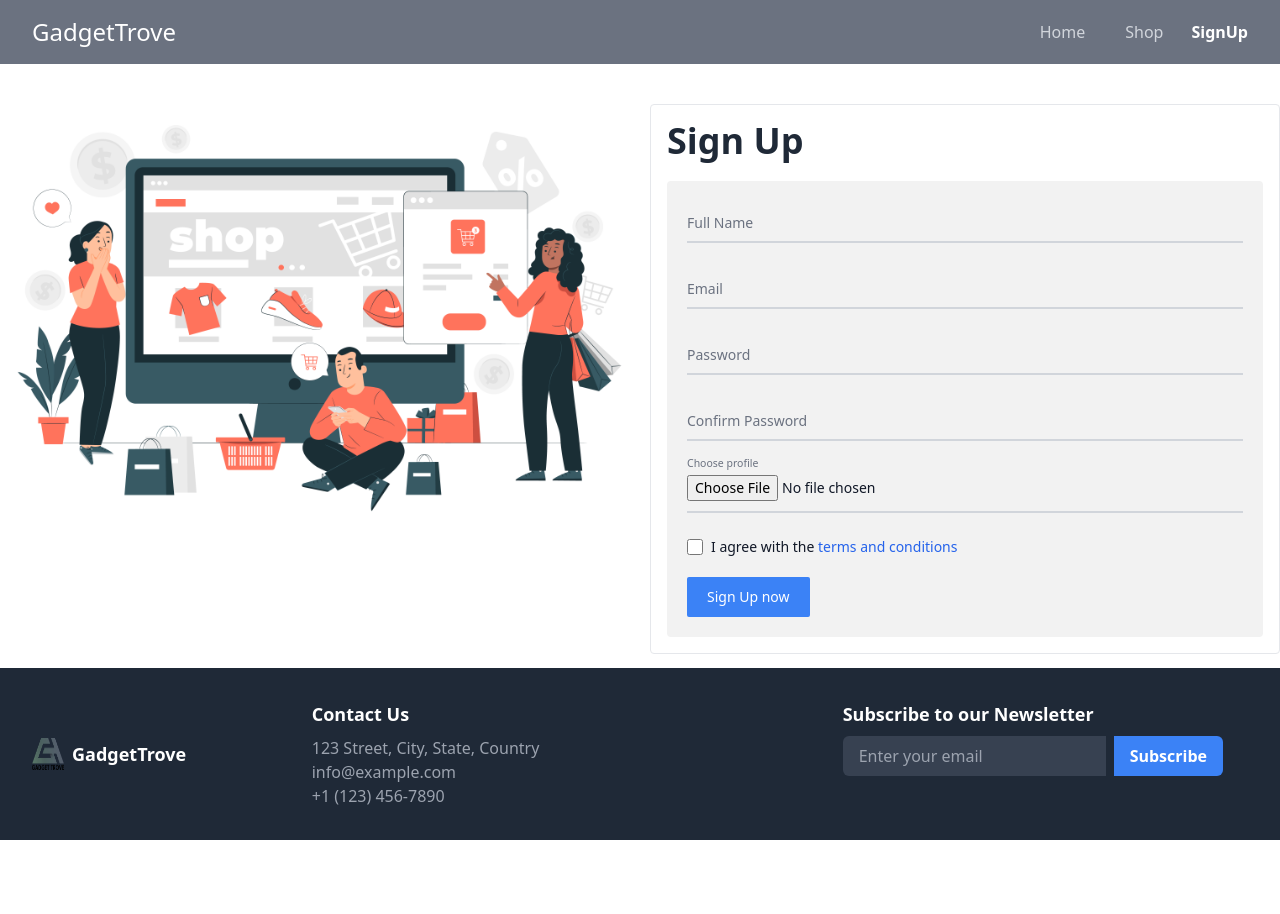
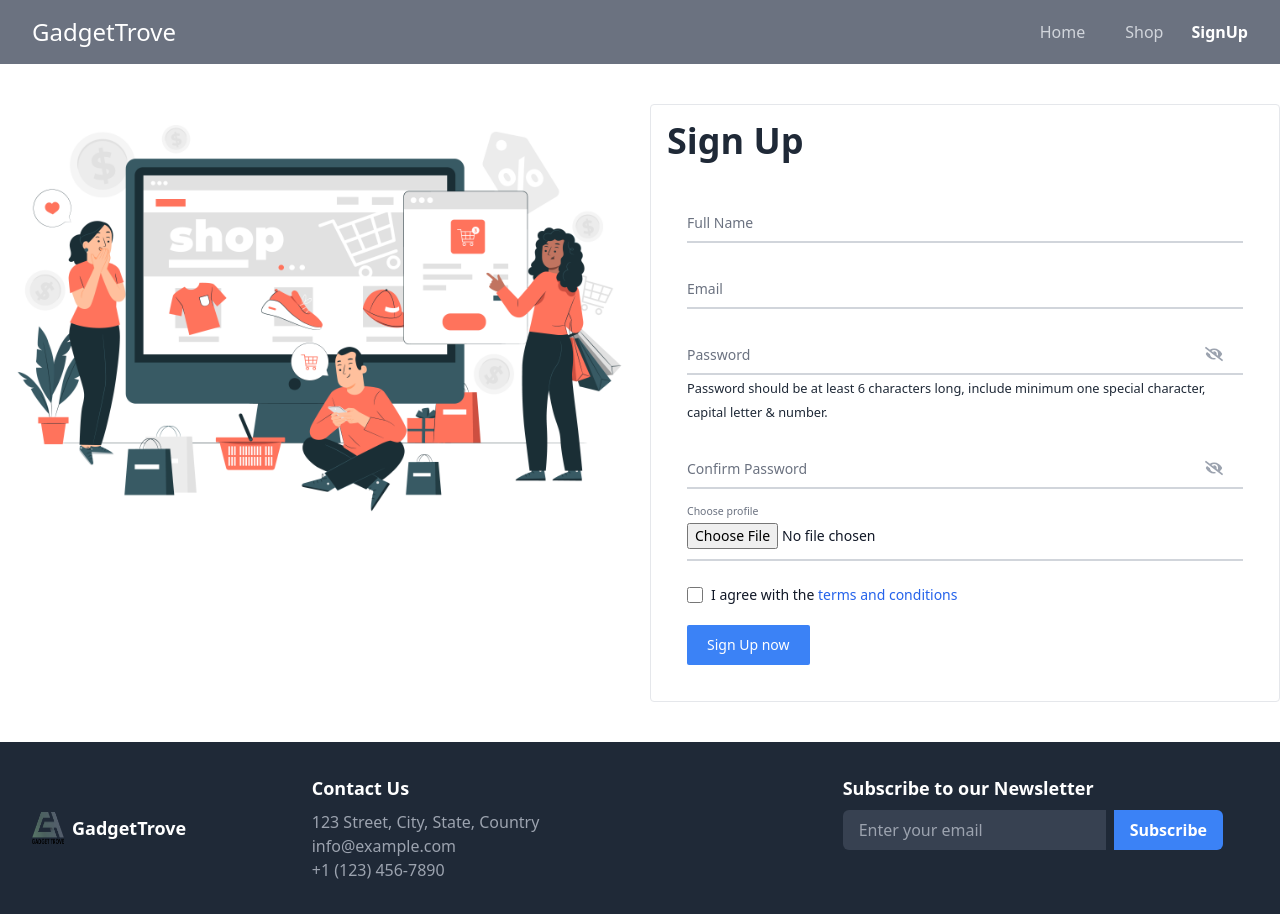
Before and after one commit to pieash9/gadget-trove-client, a React (Vite) app: page /signUp in a window 1280 px wide. Before the commit the page ends 840 px from the top, so only its background shows below. Built offline with nearby package versions, Linux system fonts and the light colour scheme; no server answers.

Commit message:
signup added

```diff
--- a/package.json
+++ b/package.json
@@ -17,6 +17,8 @@
     "react": "^18.2.0",
     "react-dom": "^18.2.0",
     "react-hook-form": "^7.45.0",
+    "react-hot-toast": "^2.4.1",
+    "react-icons": "^4.10.1",
     "react-router-dom": "^6.14.0",
     "sort-by": "^0.0.2"
   },
--- a/src/firebase/firebase.config.js
+++ b/src/firebase/firebase.config.js
@@ -1,9 +1,6 @@
 // Import the functions you need from the SDKs you need
 import { initializeApp } from "firebase/app";
-// TODO: Add SDKs for Firebase products that you want to use
-// https://firebase.google.com/docs/web/setup#available-libraries
 
-// Your web app's Firebase configuration
 const firebaseConfig = {
   apiKey: import.meta.env.VITE_apiKey,
   authDomain: import.meta.env.VITE_authDomain,
--- a/src/main.jsx
+++ b/src/main.jsx
@@ -4,11 +4,14 @@ import "./index.css";
 
 import { RouterProvider } from "react-router-dom";
 import router from "./routes/Routes.jsx";
+import { Toaster } from "react-hot-toast";
+import AuthProvider from "./providers/AuthProvider";
 
 ReactDOM.createRoot(document.getElementById("root")).render(
-
-    <div className="max-w-7xl mx-auto">
+  <div className="max-w-7xl mx-auto">
+    <AuthProvider>
       <RouterProvider router={router} />
-    </div>
-
+      <Toaster />
+    </AuthProvider>
+  </div>
 );
--- a/src/pages/Shared/Navbar/Navbar.jsx
+++ b/src/pages/Shared/Navbar/Navbar.jsx
@@ -1,7 +1,9 @@
 import { useState } from "react";
 import { NavLink } from "react-router-dom";
+import useAuth from "../../../hooks/useAuth";
 
 const Navbar = () => {
+  const { user, logout } = useAuth();
   const navLinkClassName = ({ isActive }) =>
     isActive
       ? "text-white font-semibold  bg-gray-700"
@@ -23,6 +25,16 @@ const Navbar = () => {
       >
         Shop
       </NavLink>
+
+      {user ? (
+        <NavLink
+          className={navLinkClassName}
+          style={{ backgroundColor: "transparent" }}
+          onClick={logout}
+        >
+          Logout
+        </NavLink>
+      ) : (
         <NavLink
           className={navLinkClassName}
           style={{ backgroundColor: "transparent" }}
@@ -30,6 +42,7 @@ const Navbar = () => {
         >
           SignUp
         </NavLink>
+      )}
     </>
   );
 
--- a/src/pages/SignUp/SignUp.jsx
+++ b/src/pages/SignUp/SignUp.jsx
@@ -1,13 +1,63 @@
+import { useState } from "react";
 import signUpImg from "../../assets/signup.jpg";
 import { useForm } from "react-hook-form";
+import { FaEyeSlash, FaEye } from "react-icons/fa";
+import useAuth from "../../hooks/useAuth";
+import { toast } from "react-hot-toast";
 
 const SignUp = () => {
+  const { createUser, updateUser, logout } = useAuth();
+  const [passwordMatchError, setPasswordMatchError] = useState("");
+  const [show, setShow] = useState(false);
+  const [cShow, setCShow] = useState(false);
+  const image_hosting_token = import.meta.env.VITE_IBB_KEY;
+  const image_hosting_url = `https://api.imgbb.com/1/upload?key=${image_hosting_token}`;
   const {
     register,
     formState: { errors },
     handleSubmit,
-  } = useForm();
-  const onSubmit = (data) => console.log(data);
+  } = useForm(); //form submit using react-hook
+
+  const onSubmit = (data) => {
+    //matching password
+    if (data.password !== data.cPassword) {
+      return setPasswordMatchError("Password & Confirm Password did not match");
+    }
+    setPasswordMatchError("");
+    console.log(data);
+
+    const formData = new FormData(); //creating formData for upload image
+    formData.append("image", data.image[0]); //getting image data
+    fetch(image_hosting_url, {
+      method: "POST",
+      body: formData,
+    })
+      .then((res) => res.json())
+      .then((imgRes) => {
+        if (imgRes.success) {
+          const imgUrl = imgRes.data.display_url;
+
+          const userData = {
+            name: data.name,
+            email: data.email,
+            image: imgUrl,
+            createdAt: new Date(),
+          };
+          //create user using email,password
+          createUser(data.email, data.password)
+            .then((result) => {
+              updateUser(data.name, imgUrl).then(() => {
+                logout()
+                  .then(() => {})
+                  .catch(() => toast.error("Something went wrong"));
+                toast.success("Sign Completed. Login Now!");
+                console.log(result.user);
+              });
+            })
+            .catch((err) => toast.error(err));
+        }
+      });
+  };
 
   const inputClassName = `block py-2.5 px-0 w-full text-sm text-gray-900 bg-transparent border-0 border-b-2 border-gray-300 appearance-none dark:text-white dark:border-gray-600 dark:focus:border-blue-500 focus:outline-none focus:ring-0 focus:border-blue-600 peer`;
 
@@ -19,8 +69,8 @@ const SignUp = () => {
       </div>
       <form onSubmit={handleSubmit(onSubmit)} className=" border p-4 rounded">
         <h2 className="text-gray-800 font-semibold text-4xl mb-5">Sign Up</h2>
-        {/* Name */}
-        <div className="bg-base-200 rounded p-5">
+        <div className="bg-base-100 rounded p-5">
+          {/* Name */}
           <div className="relative z-0 w-full mb-6 group">
             <input
               {...register("name", { required: true })}
@@ -31,10 +81,12 @@ const SignUp = () => {
             />
 
             <label htmlFor="name" className={labelClassName}>
-             Full Name
+              Full Name
             </label>
             {errors.name && (
-              <span className="text-red-500 text-sm">Full Name is required</span>
+              <span className="text-red-500 text-sm">
+                Full Name is required
+              </span>
             )}
           </div>
 
@@ -58,18 +110,53 @@ const SignUp = () => {
           {/* Password */}
           <div className="relative z-0 w-full mb-6 group">
             <input
-              {...register("password", { required: true })}
-              type="password"
+              {...register("password", {
+                required: true,
+                minLength: 6,
+                pattern: /(?=.*[A-Z])(?=.*[!@#$&*])(?=.*[0-9])/,
+              })}
+              type={show ? "text" : "password"}
               id="password"
               className={inputClassName}
               placeholder=" "
               required
             />
+            {show ? (
+              <FaEye
+                onClick={() => setShow(!show)}
+                className="absolute top-3 right-5 cursor-pointer text-gray-400"
+                size={18}
+              />
+            ) : (
+              <FaEyeSlash
+                onClick={() => setShow(!show)}
+                className="absolute top-3 right-5 cursor-pointer text-gray-400"
+                size={18}
+              />
+            )}
             <label htmlFor="password" className={labelClassName}>
               Password
             </label>
-            {errors.password && (
-              <span className="text-red-500 text-sm">Password is required</span>
+            <small className="text-gray-800">
+              Password should be at least 6 characters long, include minimum one
+              special character, capital letter & number.
+            </small>
+            {errors.password?.type === "required" && (
+              <span className="text-red-500 text-sm block">
+                Password is required
+              </span>
+            )}
+            {errors.password?.type === "minLength" && (
+              <p className="text-red-600">
+                Password must be more than 6 characters
+              </p>
+            )}
+
+            {errors.password?.type === "pattern" && (
+              <p className="text-red-600">
+                Password must have one Uppercase, one number and one special
+                character.
+              </p>
             )}
           </div>
 
@@ -77,11 +164,24 @@ const SignUp = () => {
           <div className="relative z-0 w-full mb-6 group">
             <input
               {...register("cPassword", { required: true })}
-              type="password"
+              type={cShow ? "text" : "password"}
               id="cPassword"
               className={inputClassName}
               placeholder=" "
             />
+            {cShow ? (
+              <FaEye
+                onClick={() => setCShow(!cShow)}
+                className="absolute top-3 right-5 cursor-pointer text-gray-400"
+                size={18}
+              />
+            ) : (
+              <FaEyeSlash
+                onClick={() => setCShow(!cShow)}
+                className="absolute top-3 right-5 cursor-pointer text-gray-400"
+                size={18}
+              />
+            )}
             <label htmlFor="cPassword" className={labelClassName}>
               Confirm Password
             </label>
@@ -90,16 +190,22 @@ const SignUp = () => {
                 Confirm password is required
               </span>
             )}
+            {passwordMatchError && (
+              <span className="text-red-500 text-sm">
+                Password did not Match
+              </span>
+            )}
           </div>
 
-          {/* Confirm Password */}
+          {/* Image*/}
           <div className="relative z-0 w-full mb-6 group">
             <input
-            {...register("image", { required: true })}
+              {...register("image", { required: true })}
               type="file"
               id="image"
               className={inputClassName}
               placeholder=" "
+              accept="image/*"
               //TODO to make image required
             />
             <label htmlFor="image" className={labelClassName}>
--- a/src/providers/AuthProvider.jsx
+++ b/src/providers/AuthProvider.jsx
@@ -4,34 +4,54 @@ import {
   getAuth,
   createUserWithEmailAndPassword,
   onAuthStateChanged,
+  updateProfile,
+  signOut,
 } from "firebase/auth";
+import app from "../firebase/firebase.config";
+const auth = getAuth(app);
 
 export const AuthContext = createContext(null);
-const auth = getAuth();
 const AuthProvider = ({ children }) => {
   const [user, setUser] = useState(null);
   const [loading, setLoading] = useState(false);
 
+  //create user email, password
   const createUser = (email, password) => {
     setLoading(true);
     return createUserWithEmailAndPassword(auth, email, password);
   };
-  const authInfo = {
-    user,
-    loading,
-    createUser,
-    setLoading,
+
+  //update user profile
+  const updateUser = (name, image) => {
+    setLoading(true);
+    return updateProfile(auth.currentUser, {
+      displayName: name,
+      photoURL: image,
+    });
+  };
+  const logout = () => {
+    return signOut(auth);
   };
 
   useEffect(() => {
     const unsubscribe = onAuthStateChanged(auth, (currentUser) => {
       setUser(currentUser);
+      console.log(currentUser);
       setLoading(false);
     });
     return () => {
       return unsubscribe();
     };
   }, []);
+
+  const authInfo = {
+    user,
+    loading,
+    setLoading,
+    createUser,
+    updateUser,
+    logout,
+  };
   return (
     <AuthContext.Provider value={authInfo}>{children}</AuthContext.Provider>
   );
```
Also changed, not shown: 2 other files (tests, documents, lock files or other folders). Lines whose indentation alone changed are shown as unchanged.
